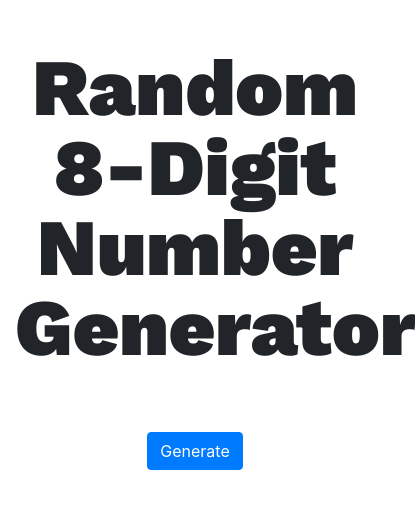
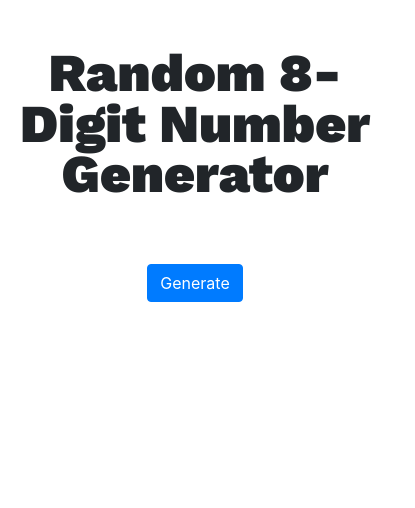
Before and after one commit to Ashokumaran/Random-Number_Generator, a plain HTML site: page index.html in a window 390 px wide. Shown: the whole page, 415 px wide, since content can reach past the window. Drawn offline with nearby package versions, Linux system fonts and the light colour scheme.

Commit message:
Mob Responsive

```diff
--- a/style.css
+++ b/style.css
@@ -1,7 +1,6 @@
 body{
     background-color: #eeeeee;
 }
-
 .design{
     font-family: 'Work Sans', sans-serif;
     font-size: 80pt;
@@ -19,3 +18,12 @@ button{
     font-size: 50pt;
     text-align: center;
 }
+@media screen and (max-width: 768px){
+    p{
+        font-size: 40pt;
+        line-height: 38pt;
+    }
+    .design{
+        font-size: 50pt;
+    }
+}
```
